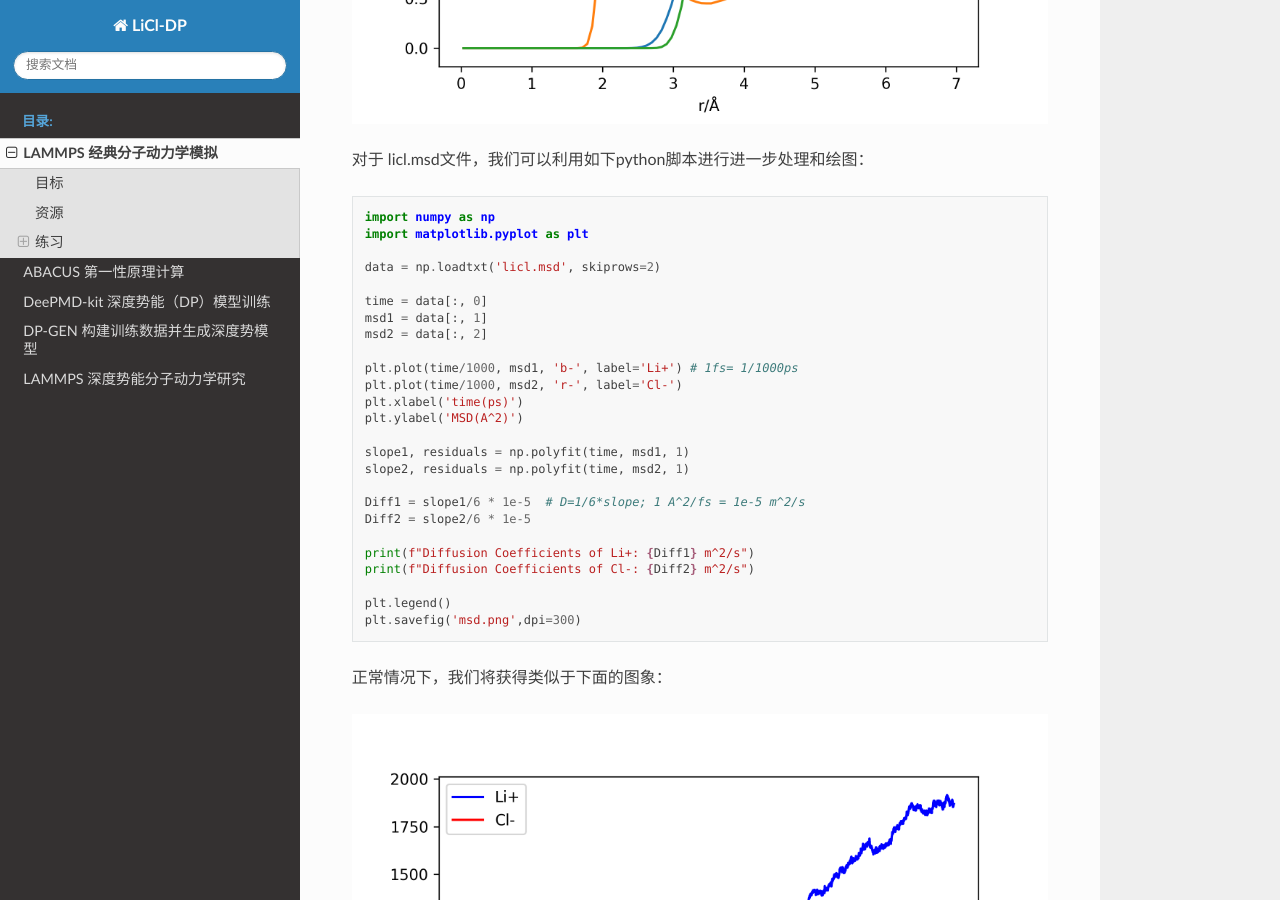
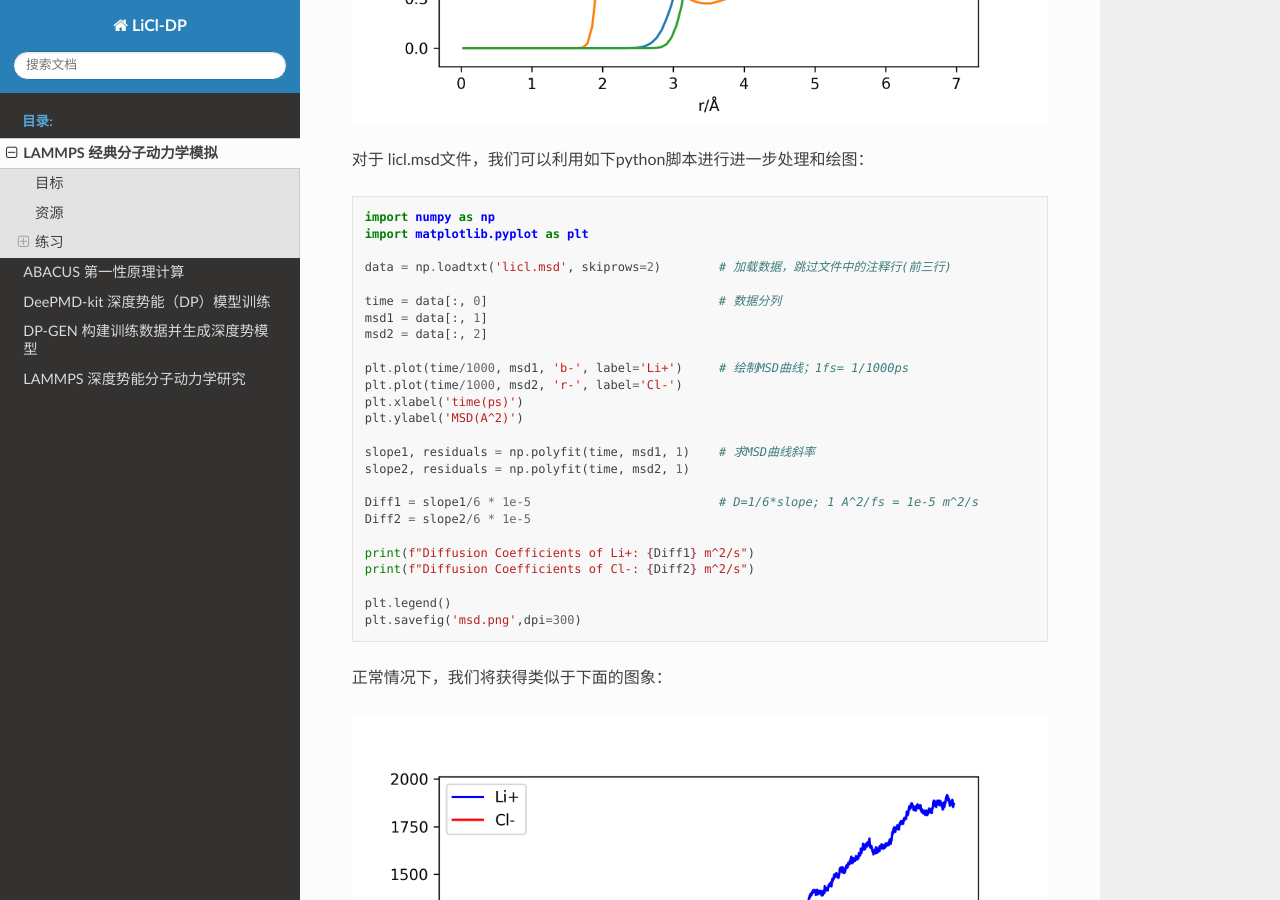
Before and after one commit to shuo1118/LiCl-DP, a Sphinx documentation site: the page built from docs/source/work/ex1/cmd.md, in a window 1280 px wide and 900 px high, scrolled down 5739 px. Built offline with Sphinx 7.4.7 and the Read the Docs theme 2.0.0, drawn with Linux system fonts in a browser that asks for light colours.

Commit message:
Update cmd.md

```diff
--- a/docs/source/work/ex1/cmd.md
+++ b/docs/source/work/ex1/cmd.md
@@ -179,16 +179,16 @@ lmp -i in.licl
 import numpy as np
 import matplotlib.pyplot as plt
 
-nbins = 100                         # 计算RDF使用的统计区间个数
+nbins = 100                          # 计算RDF使用的统计区间个数
 
-with open("licl.rdf", "r") as f:    # 逐行读取"licl.rdf"的文件，忽略文件中的注释行(前三行)
+with open("licl.rdf", "r") as f:     # 逐行读取"licl.rdf"的文件，忽略文件中的注释行(前三行)
     lines = f.readlines()
     lines = lines[3:]
 
-    data = np.zeros((nbins, 7))     # 创建一个二维数组data，用于存储RDF数据
+    data = np.zeros((nbins, 7))      # 创建一个二维数组data，用于存储RDF数据
     count = 0
 
-    for line in lines:              # 对相同统计区间的数据进行累加，并计算累加次数
+    for line in lines:               # 对相同统计区间的数据进行累加，并计算累加次数
         nums = line.split()
         if len(nums) == 8:
             for i in range(1, 8):
@@ -196,7 +196,7 @@ with open("licl.rdf", "r") as f:    # 逐行读取"licl.rdf"的文件，忽略
         if len(nums) == 2:
             count += 1
 
-ave_rdf = data / count              # 计算每个统计区间的平均计数，保存到文件"ave_rdf.txt"中
+ave_rdf = data / count               # 计算每个统计区间的平均计数，保存到文件"ave_rdf.txt"中
 np.savetxt('ave_rdf.txt',ave_rdf)
 
 labels = ['Li-Li', 'Li-Cl', 'Cl-Cl'] # 绘制并保存RDF图像
@@ -216,21 +216,21 @@ plt.savefig('rdf.png', dpi=300)
 import numpy as np
 import matplotlib.pyplot as plt
 
-data = np.loadtxt('licl.msd', skiprows=2)
+data = np.loadtxt('licl.msd', skiprows=2)        # 加载数据，跳过文件中的注释行(前三行)
 
-time = data[:, 0]
+time = data[:, 0]                                # 数据分列
 msd1 = data[:, 1]
 msd2 = data[:, 2]
 
-plt.plot(time/1000, msd1, 'b-', label='Li+') # 1fs= 1/1000ps
+plt.plot(time/1000, msd1, 'b-', label='Li+')     # 绘制MSD曲线；1fs= 1/1000ps
 plt.plot(time/1000, msd2, 'r-', label='Cl-')
 plt.xlabel('time(ps)')
 plt.ylabel('MSD(A^2)')
 
-slope1, residuals = np.polyfit(time, msd1, 1)
+slope1, residuals = np.polyfit(time, msd1, 1)    # 求MSD曲线斜率
 slope2, residuals = np.polyfit(time, msd2, 1)
 
-Diff1 = slope1/6 * 1e-5  # D=1/6*slope; 1 A^2/fs = 1e-5 m^2/s
+Diff1 = slope1/6 * 1e-5                          # D=1/6*slope; 1 A^2/fs = 1e-5 m^2/s
 Diff2 = slope2/6 * 1e-5
 
 print(f"Diffusion Coefficients of Li+: {Diff1} m^2/s")
```
